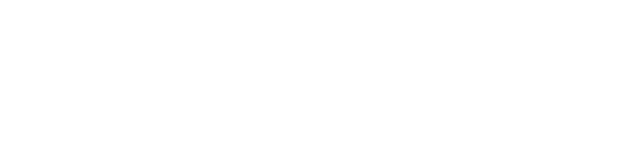
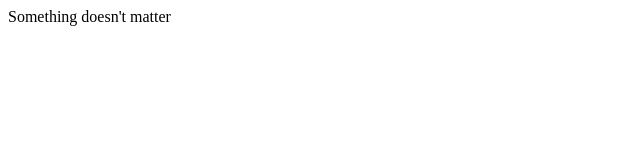
Before and after one commit to Liz801/tech-moms-portfolio, a plain HTML site: page index.html in a window 1280 px wide. Shown: the whole page, without its empty margins (0-640 px from the left). Drawn offline with Linux system fonts and the light colour scheme.

Commit message:
gh repo clone Liz801/tech-moms-portfolio

```diff
--- a/index.html
+++ b/index.html
@@ -7,6 +7,6 @@
     <title>Document</title>
 </head>
 <body>
-
+  <div>Something doesn't matter</div>
 </body>
 </html>
```
Also changed, not shown: 1 other file.
